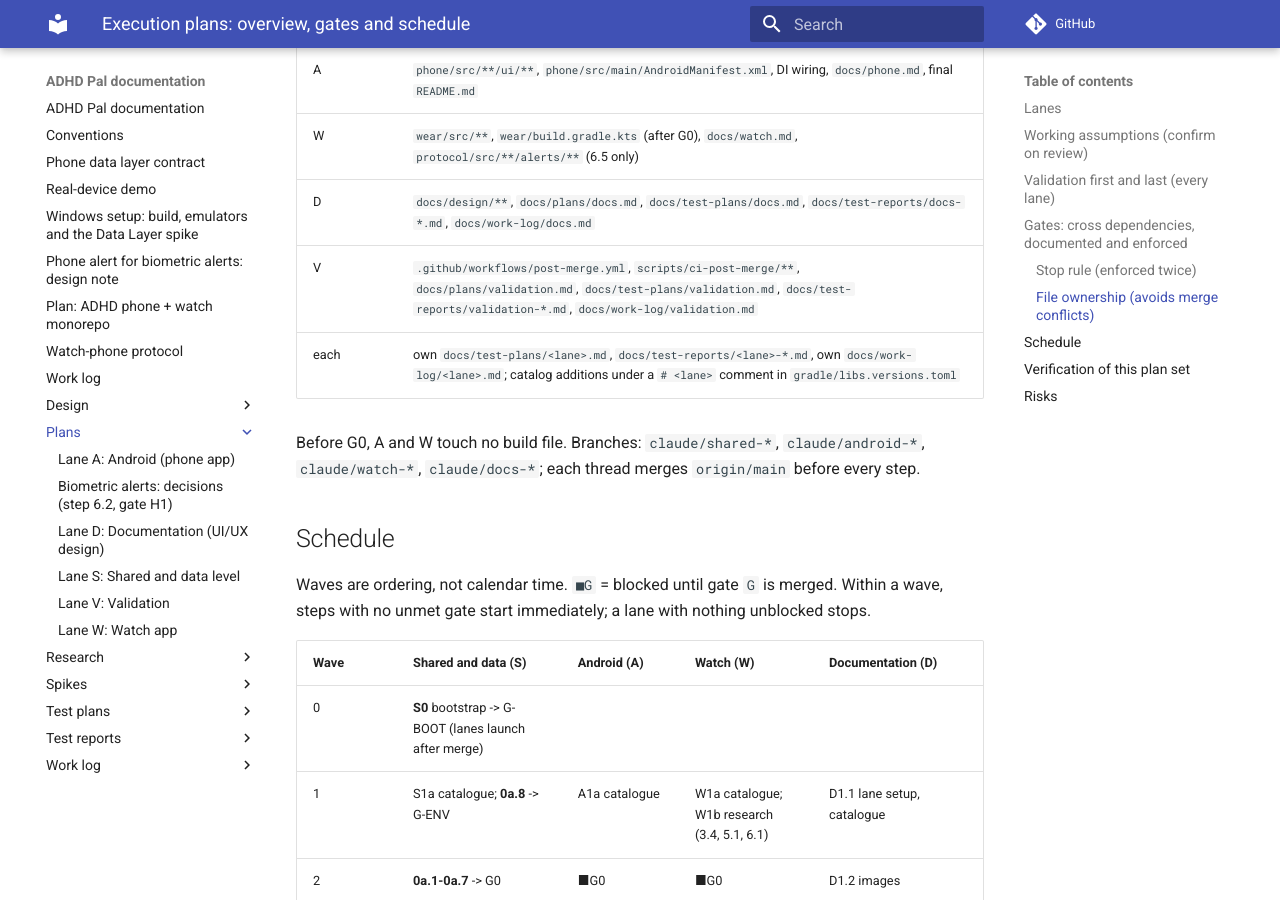
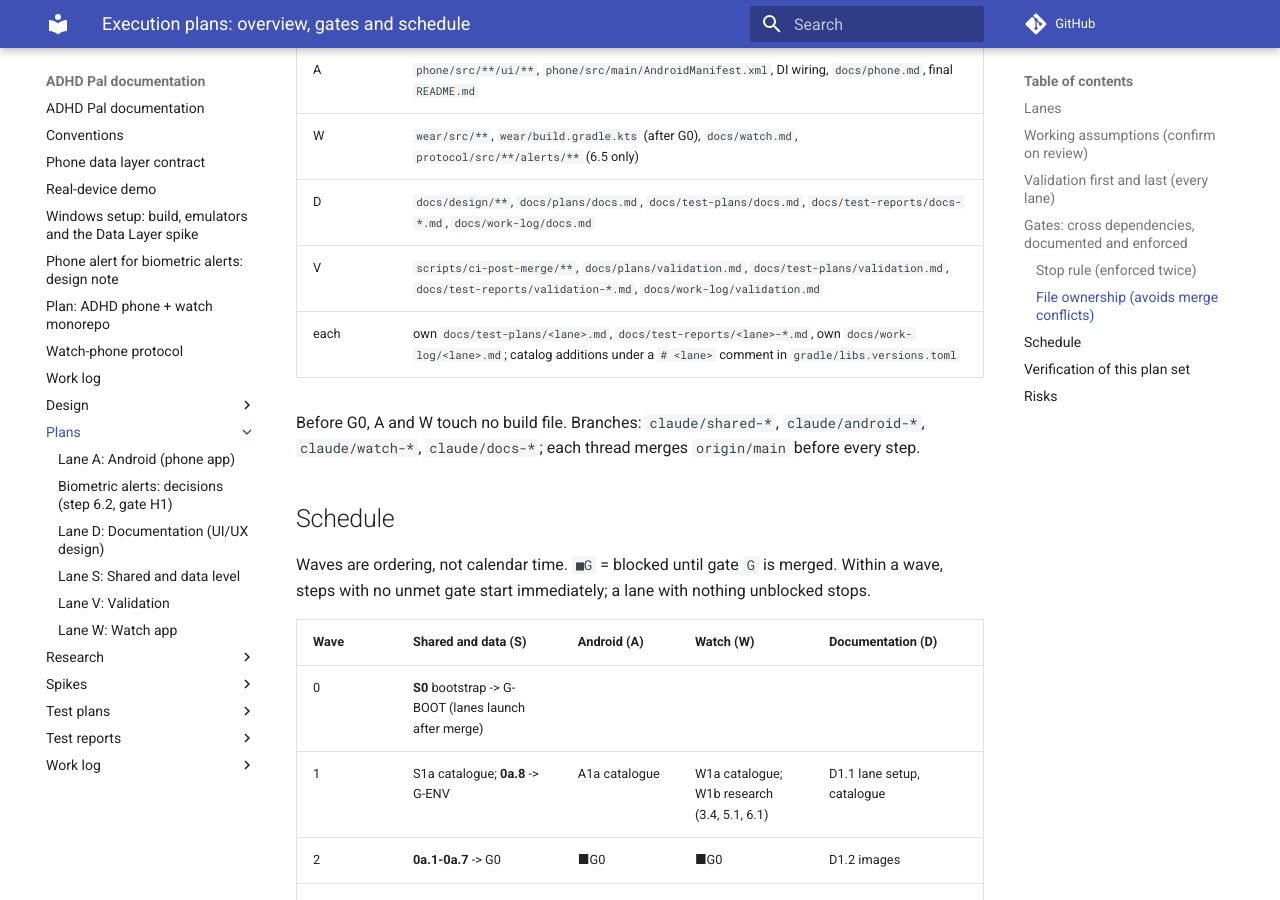
Before and after one commit to shlomoa/my-adhd-pal, an MkDocs documentation site: the page built from docs/plans/README.md, in a window 1280 px wide and 900 px high, scrolled down 4227 px. Built offline with MkDocs 1.6.1 and Material for MkDocs 9.7.7, drawn with Linux system fonts in a browser that asks for light colours; comment, search, counter and statistics services are not loaded.

Commit message:
Ownership row and catalogue rows follow the removal of the post-merge workflow
Co-Authored-By: Claude Sonnet 5.5 <noreply@anthropic.com>
Claude-Session: https://claude.ai/code/session_017kTHt4tKxpY8bpkxPWbpNM

```diff
--- a/docs/plans/README.md
+++ b/docs/plans/README.md
@@ -101,7 +101,7 @@ The scripts are covered by the 19 cases in [`../test-plans/bootstrap.md`](../tes
 | A | `phone/src/**/ui/**`, `phone/src/main/AndroidManifest.xml`, DI wiring, `docs/phone.md`, final `README.md` |
 | W | `wear/src/**`, `wear/build.gradle.kts` (after G0), `docs/watch.md`, `protocol/src/**/alerts/**` (6.5 only) |
 | D | `docs/design/**`, `docs/plans/docs.md`, `docs/test-plans/docs.md`, `docs/test-reports/docs-*.md`, `docs/work-log/docs.md` |
-| V | `.github/workflows/post-merge.yml`, `scripts/ci-post-merge/**`, `docs/plans/validation.md`, `docs/test-plans/validation.md`, `docs/test-reports/validation-*.md`, `docs/work-log/validation.md` |
+| V | `scripts/ci-post-merge/**`, `docs/plans/validation.md`, `docs/test-plans/validation.md`, `docs/test-reports/validation-*.md`, `docs/work-log/validation.md` |
 | each | own `docs/test-plans/<lane>.md`, `docs/test-reports/<lane>-*.md`, own `docs/work-log/<lane>.md`; catalog additions under a `# <lane>` comment in `gradle/libs.versions.toml` |
 
 Before G0, A and W touch no build file. Branches: `claude/shared-*`, `claude/android-*`, `claude/watch-*`, `claude/docs-*`; each thread
```
